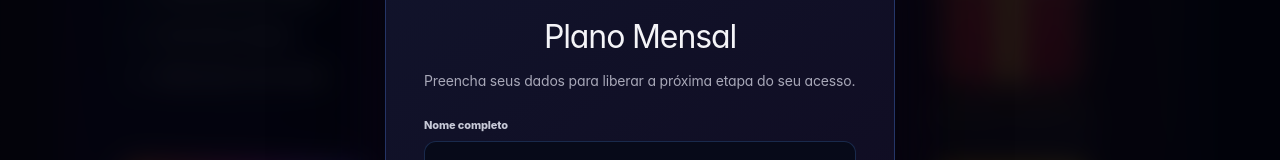
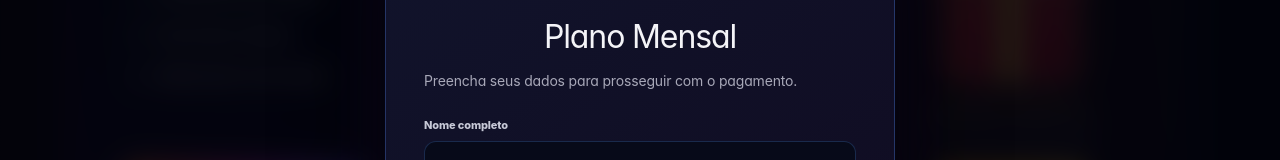
Before and after one commit to davisampaiodev/freelovablepro, a Next.js app: page / in a window 1280 px wide. Both pictures are taken after a click on the button "QUERO O PLANO MENSAL". Shown: the part 5805-5965 px from the top of the page. Built offline with nearby package versions, Linux system fonts and the light colour scheme.

Commit message:
fix: atualiza texto e carregamento do checkout

```diff
--- a/app/page.tsx
+++ b/app/page.tsx
@@ -452,14 +452,14 @@ export default function Home() {
             <img src="/freelovable-logo-transparent.png" alt="" />
             <small>VOCÊ ESCOLHEU</small>
             <h2 id="lead-title">{selectedPlan === "Oferta Especial" ? "Oferta Especial Anual" : selectedPlan}</h2>
-            <p>Preencha seus dados para liberar a próxima etapa do seu acesso.</p>
+            <p>Preencha seus dados para prosseguir com o pagamento.</p>
             <form onSubmit={submitLead}>
               <label>Nome completo<input name="name" autoComplete="name" required disabled={checkoutLoading} placeholder="Digite seu nome" /></label>
               <label>E-mail<input name="email" type="email" autoComplete="email" required disabled={checkoutLoading} placeholder="voce@email.com" /></label>
               <label>WhatsApp<input name="whatsapp" inputMode="tel" autoComplete="tel" required disabled={checkoutLoading} minLength={10} placeholder="(11) 99999-9999" /></label>
               {checkoutError && <div className="lead-error" role="alert">{checkoutError}</div>}
               <button type="submit" className="cta" disabled={checkoutLoading}>
-                {checkoutLoading ? "ABRINDO PAGAMENTO..." : "CONTINUAR COM ESTE PLANO"} <span aria-hidden="true">✦</span>
+                {checkoutLoading ? "PREPARANDO PAGAMENTO..." : "CONTINUAR COM ESTE PLANO"} <span aria-hidden="true">✦</span>
               </button>
               <em>🔒 Pagamento processado com segurança pela CartPanda.</em>
             </form>
```
